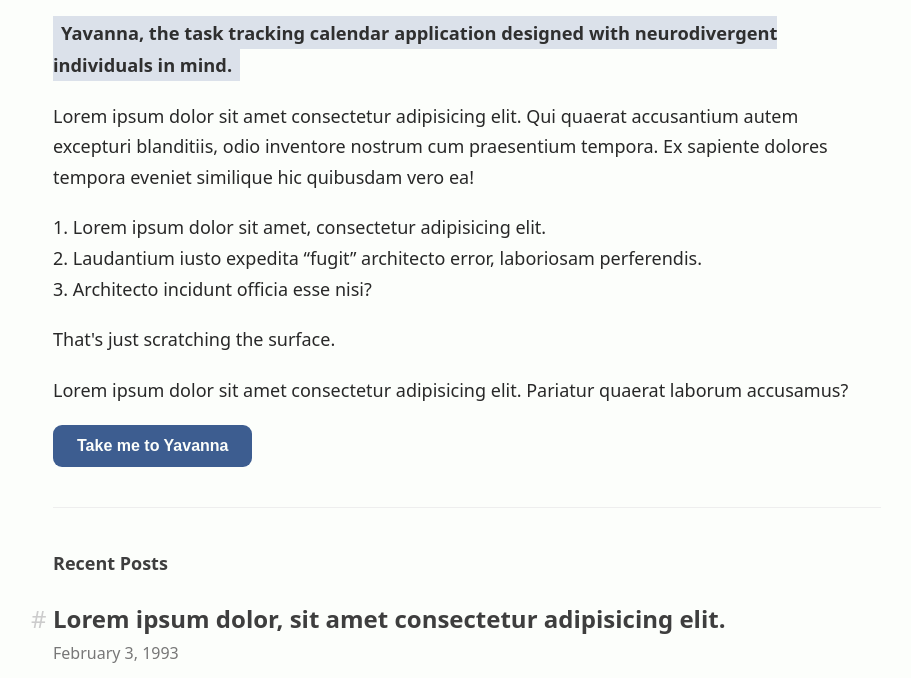
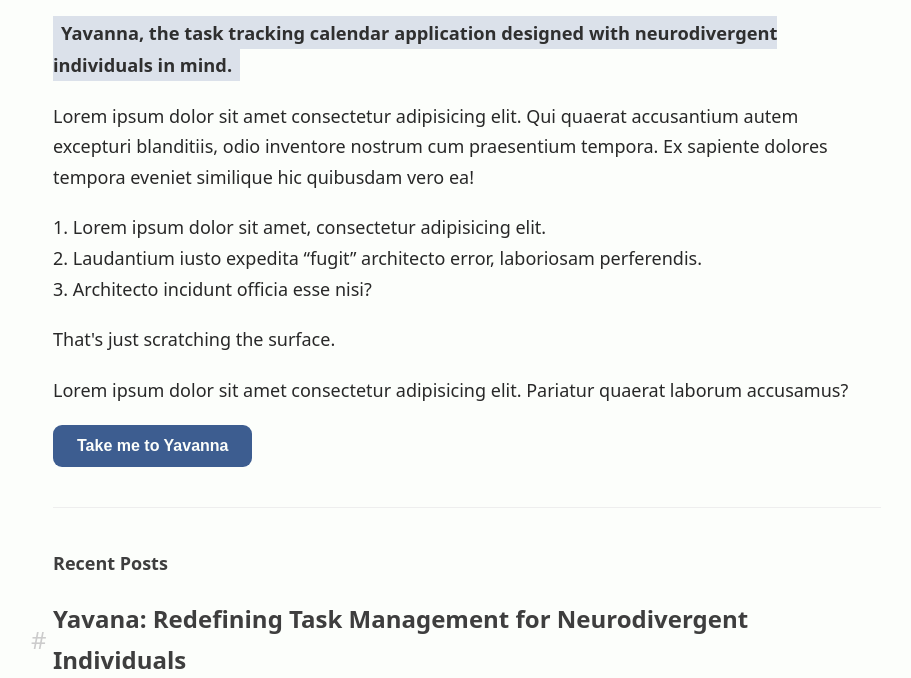
Before and after one commit to kylestarrett1/starrett-io, a website: page index.html in a window 1280 px wide. Shown: the part 274-952 px from the top of the page, without its empty margins (173-1084 px from the left). Drawn offline with Linux system fonts and the light colour scheme; a web font is replaced by a local one.

Commit message:
Update index.html

```diff
--- a/index.html
+++ b/index.html
@@ -55,7 +55,7 @@
         <div class="post-content archive">
             <header>
                 <h2 class="post-preview-title heading-secondary">
-                    <a href="#" class="link">Lorem ipsum dolor, sit amet consectetur adipisicing elit.</a>
+                    <a href="#" class="link">Yavana: Redefining Task Management for Neurodivergent Individuals</a>
                 </h2>
                 <p class="post-subtitle">February 3, 1993</p>
             </header>
```
